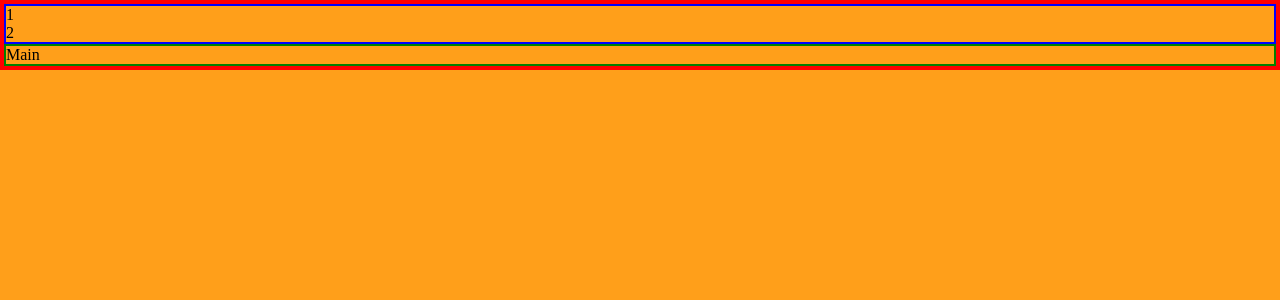
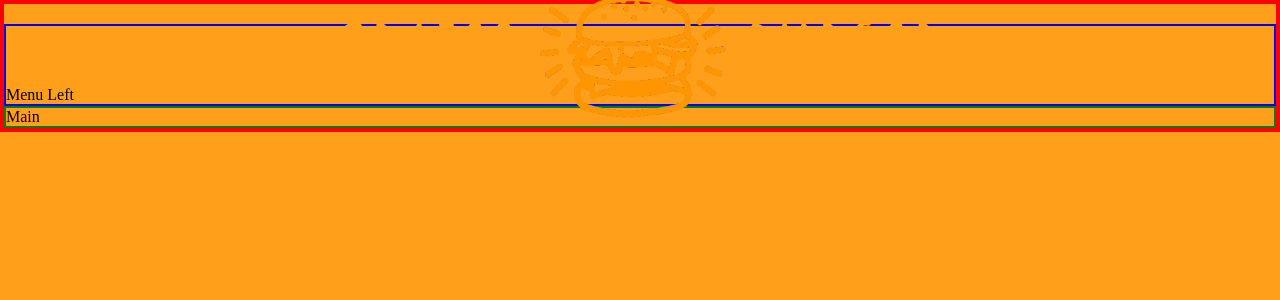
Before and after one commit to Mart95Dev/burger, a React (Create React App) app: page /order/1 in a window 1280 px wide. Shown: the top 300 px of the page. Built offline with nearby package versions, Linux system fonts and the light colour scheme.

Commit message:
✨ F04Bis : ORDER>NavBar> insert components RightSide and LeftSide

```diff
--- a/src/components/pages/order/Navbar.js
+++ b/src/components/pages/order/Navbar.js
@@ -1,15 +1,18 @@
 import React from "react";
 import styled from "styled-components";
+import RightSide from "./RightSide";
+import LeftSide from "./LeftSide";
 
 export default function Navbar() {
   return (
     <NavbarStyled>
-      <p>1</p>
-      <p>2</p>
+      <RightSide />
+      <LeftSide />
     </NavbarStyled>
   );
 }
 
 const NavbarStyled = styled.div`
   border: 2px solid blue;
+  margin-top: 20px;
 `;
```
